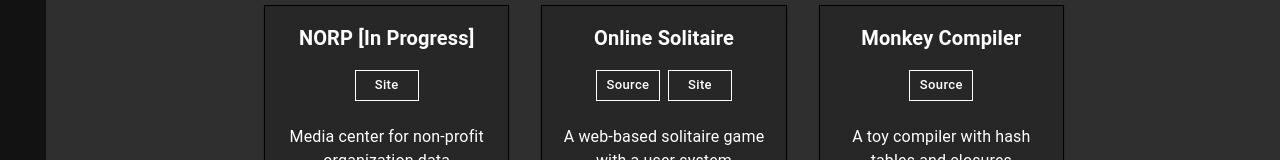
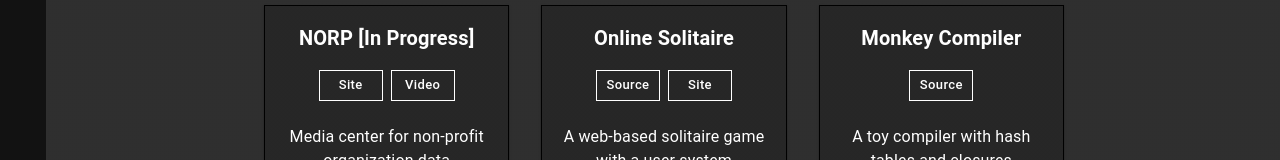
Before and after one commit to ChangMarkusYu/portfolio, a React (Create React App) app: page /projects in a window 1280 px wide. Shown: the part 237-397 px from the top of the page. Built offline with nearby package versions, Linux system fonts and the light colour scheme.

Commit message:
added NORP videos

```diff
--- a/src/components/Projects.js
+++ b/src/components/Projects.js
@@ -13,6 +13,7 @@ const ProjectList = [
         title: "NORP [In Progress]",
         tagline: "Media center for non-profit organization data",
         site: "http://norp.cc.gatech.edu/",
+        video: "https://www.dropbox.com/sh/s1klixmiqw9749o/AAC1oh9JAoqCIC93CA0-i3NSa?dl=0",
         tech: ["React", "Django", "Metabase"],
     },
     {
```
